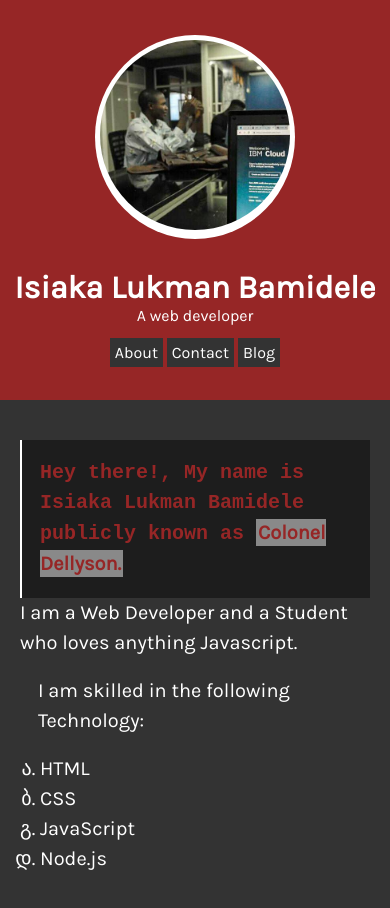
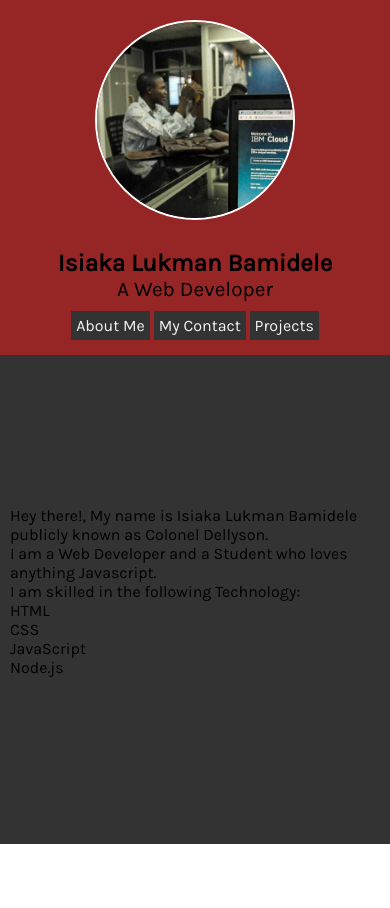
Before and after one commit to Dellysn/portfolio, a plain HTML site: page index.html in a window 390 px wide. After the commit the page ends 844 px from the top, so only its background shows below. Drawn offline with Linux system fonts and the light colour scheme.

Commit message:
Update the Entire CSS

```diff
--- a/css/style.css
+++ b/css/style.css
@@ -1,216 +1,110 @@
 @import url("https://fonts.googleapis.com/css?family=Karla");
 
+html {
+  box-sizing: border-box;
+}
 * {
+  box-sizing: inherit;
   padding: 0px;
   margin: 0px;
-  box-sizing: border-box;
   font-family: karla;
 }
+/* #333;
+  #962626
 
-body {
+*/
+
+.container {
+  width: 100vw;
+  height: 100vh;
+  display: grid;
+  grid-template-columns: 350px 750px;
+  grid-gap: 30px;
   background: #333;
-  color: #fff;
-  scroll-behavior: smooth;
+  overflow: hidden;
+}
+.side-one {
+  background: #962626;
+  padding: 20px;
+  display: flex;
+  flex-direction: column;
+  align-content: center;
+  justify-content: center;
+  text-align: center;
+  border-right: solid 2px white;
+  /* grid-template-rows: repeat(2, auto); */
+}
+.side-one .pro-img img {
+  border-radius: 50%;
+  width: 200px;
+  border: 2px white solid;
+  margin-bottom: 20px;
+}
+.side-one .pro-info {
+  padding: 5px;
+  font-size: 1.3rem;
+}
+.side-one .feature {
+  margin-top: 10px;
+}
+.side-one .feature a {
+  text-decoration: none;
+  color: #f4f4f4;
+  padding: 5px;
+  background: #333;
 }
 
-.container {
-  background-color: #fff;
-  height: auto;
-  color: #333;
-  display: -webkit-box;
-  display: -ms-flexbox;
-  display: flex;
+/* Side Two Styles */
+.side-two {
+  padding: 10px;
 }
-@media screen and (max-width: 600px) {
-  .container {
-    display: -webkit-box;
-    display: -ms-flexbox;
-    display: flex;
-    -webkit-box-orient: vertical;
-    -webkit-box-direction: normal;
-    -ms-flex-direction: column;
-    flex-direction: column;
-  }
+.side-two .contact a {
+  display: inline;
+  margin-left: 5rem;
+  margin-bottom: 2rem;
+  color: white;
+  text-decoration: none;
+  cursor: pointer;
+}
+.side-two .contact a:hover {
+  color: #962626;
+}
+.side-two .contact i {
+  font-size: 4rem;
+}
+.slide {
+  position: absolute;
+  top: 35%;
+  opacity: 0;
 }
 
-.side-one {
-  min-height: auto;
-  background-color: #962626;
-  width: 60%;
-  padding: 0 10px;
-  color: white;
-  float: left;
-  display: -webkit-box;
-  display: -ms-flexbox;
-  display: flex;
-  -webkit-box-orient: vertical;
-  -webkit-box-direction: normal;
-  -ms-flex-direction: column;
-  flex-direction: column;
-  -webkit-box-align: center;
-  -ms-flex-align: center;
-  align-items: center;
-  -ms-flex-line-pack: center;
-  align-content: center;
-  text-align: center;
-  -ms-flex-line-pack: distribute;
-  align-content: space-around;
-}
-.side-one a {
-  display: block;
-  margin-top: 10px;
-}
-@media screen and (max-width: 600px) {
-  .side-two {
-    min-height: 400px;
-  }
-  .side-one {
-    width: 100%;
-    padding: 5px 0px;
-  }
-  .side-one a {
-    display: inline-block;
-    cursor: pointer;
-  }
-}
-.side-one a {
-  display: inline-block;
-  cursor: pointer;
-}
-
-.side-one a {
-  text-decoration: none;
-  background-color: #333;
-  color: #fff;
-  padding: 5px;
-  margin-top: 3px;
-}
-.side-one a:hover {
-  background: #962626;
-  -webkit-transition: 1s;
-  transition: 1s;
-}
-
-.pro-img {
-  width: 200px;
-  margin: 30px 0px;
-  background: #fff;
-  border-radius: 50%;
-  padding: 5px;
-}
-.pro-img img {
-  width: 100%;
-  border-radius: 50%;
-}
-
-.pro-info h3 {
-  font-size: 2em;
-}
-
-.pro-info p {
-  margin-bottom: 5px;
-}
-
-.feature {
-  margin-top: 5px;
-  -ms-flex-line-pack: distribute;
-  align-content: space-around;
-}
-
-.side-two {
-  height: auto;
-  background-color: #333;
-  width: 100%;
-  color: white;
-  padding: 10px;
-  line-height: 30px;
-  font-size: 20px;
+.slide.current {
+  opacity: 1;
+  transition: opacity ease 1s;
 }
 
 .bio {
-  margin: 100px auto;
-  padding: 10px;
-  opacity: 0;
-  position: relative;
-  bottom: 0px;
 }
 
-.important {
-  background: rgba(255, 255, 255, 0.479);
-  color: #962626;
-  font-weight: 800;
-  padding: 2px;
-}
-
-.contact {
-  margin: 100px auto;
-  opacity: 0;
-  position: relative;
-  bottom: 300px;
-}
-
-.blog {
-  position: relative;
-  bottom: 700px;
-  opacity: 0;
-}
-
-.current {
-  opacity: 1;
-  -webkit-transition: opacity ease-in 1s;
-  transition: opacity ease-in 1s;
-}
-
-.media-block {
-  line-height: 50px;
-}
-.media-block a {
-  display: block;
-  text-decoration: none;
-  color: #fff;
-  font-size: 1rem;
-}
-
-@media screen and (max-width: 600px) {
+/* Media Queries Max-width 500px */
+@media screen and (max-width: 500px) {
+  .container {
+    display: block;
+  }
+  .slide {
+    position: absolute;
+    top: 60%;
+  }
   .side-one {
-    min-height: 400px;
-  }
-  .contact {
-    opacity: 0;
-    position: relative;
-    bottom: 350px;
-  }
-  .blog {
-    position: relative;
-    opacity: 0;
-    bottom: 500px;
-    margin-top: 0px;
-  }
-  .bio {
-    position: relative;
-    bottom: 80px;
+    border: none;
   }
 }
-
-.current {
-  opacity: 1;
-  -webkit-transition: opacity ease-in 1s;
-  transition: opacity ease-in 1s;
+@media screen and (max-width: 768px) {
+  .container {
+    display: block;
+  }
+  .slide {
+    position: absolute;
+    top: 60%;
+  }
 }
-
-blockquote {
-  border-left: 2px solid #fff;
-  padding: 18px;
-  color: #962626;
-  font-family: "Courier New", Courier, monospace;
-  font-weight: 800;
-
-  background: rgba(0, 0, 0, 0.425);
-}
-.list p {
-  padding: 18px;
-}
-.list-block {
-  list-style-type: georgian;
-  margin-left: 20px;
-}
--- a/index.html
+++ b/index.html
@@ -5,6 +5,7 @@
     <meta http-equiv="x-ua-compatible" content="ie=edge" />
     <meta name="viewport" content="width=device-width, initial-scale=1.0" />
     <link rel="stylesheet" href="css/style.css" />
+    <link rel="stylesheet" href="https://use.fontawesome.com/releases/v5.8.1/css/all.css" integrity="sha384-50oBUHEmvpQ+1lW4y57PTFmhCaXp0ML5d60M1M7uH2+nqUivzIebhndOJK28anvf" crossorigin="anonymous">
   </head>
 
   <body>
@@ -13,12 +14,12 @@
         <div class="pro-img"><img src="./img/pp.jpg" alt="" /></div>
         <div class="pro-info">
           <h3>Isiaka Lukman Bamidele</h3>
-          <p>A web developer</p>
+          <p>A Web Developer</p>
         </div>
         <div class="feature">
-          <a id="about-button">About</a>
-          <a id="contact-button">Contact</a>
-          <a id="blog-button">Blog</a>
+          <a href="#" id="about-button">About Me</a>
+          <a href="#" id="contact-button">My Contact</a>
+          <a href="#" id="blog-button">Projects</a>
         </div>
       </div>
 
@@ -43,9 +44,11 @@
         </div>
         <div class="contact slide ">
           <div class="media-block">
-            <a href="http://github.com">Github::@ColonelDellyson</a>
-            <a href="http://github.com">Twitter::@ColonelDellyson</a>
-            <a href="http://github.com">Facebook::@Isiaka.Lukman.31</a>
+            <a href="https://github.com/DellysonSplendid"> <i class="fab fa-github"></i> </a>
+            <a href="http://github.com"> <i class="fab fa-twitter"></i></a>
+            <a href="http://facebook.com/isiaka.lukman.31"> <i class="fab fa-facebook"></i> </a>
+            <a href="tel+2348103742587"> <i class="fab fa-whatsapp"></i> </a>
+            <a href="http://github.com" title="+2348103742587"> <i class="fab fa-telegram"></i> </a>
           </div>
         </div>
         <div class="blog slide ">
```
